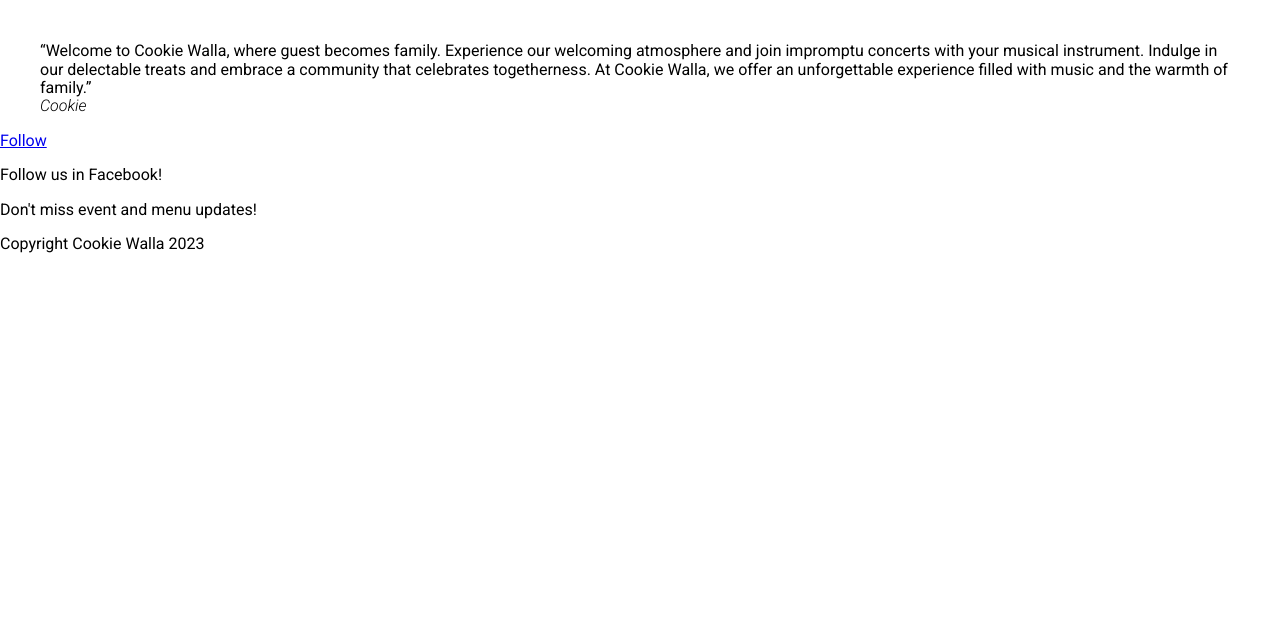
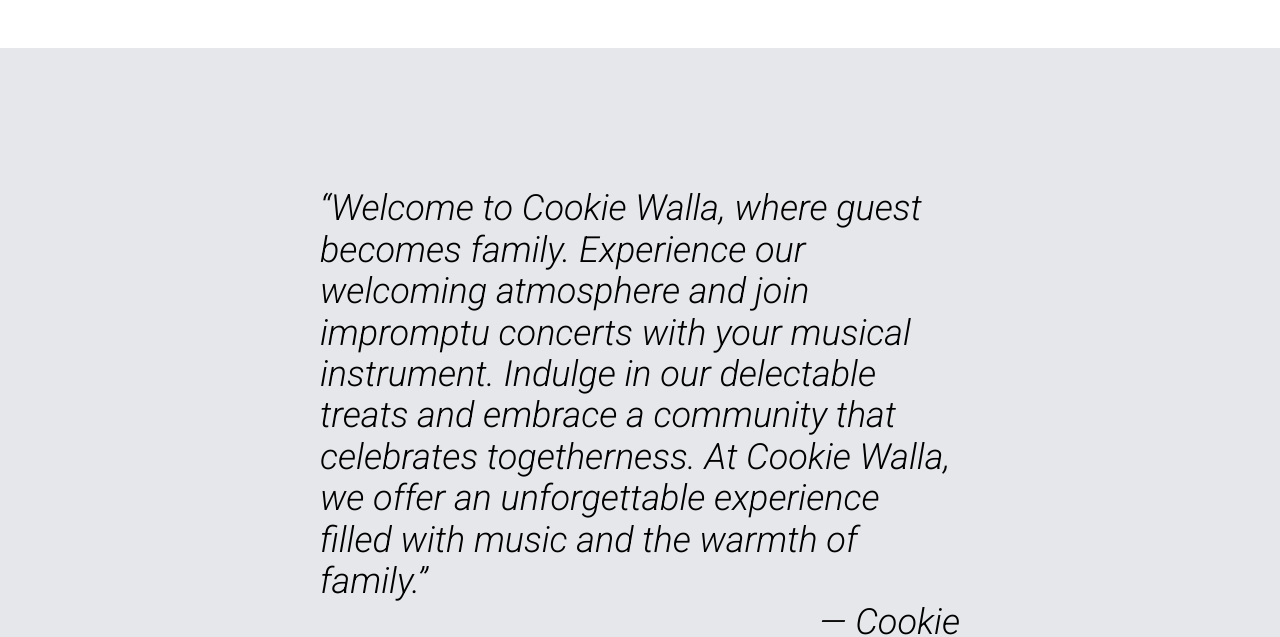
Before and after one commit to ilikhachev42/landing-page, a plain HTML site: page index.html in a window 1280 px wide. Shown: the part 914-1551 px from the top of the page. Before the commit the page ends 1183 px from the top, so only its background shows below. Drawn offline with Linux system fonts and the light colour scheme.

Commit message:
Add CSS for quote, follow and footer sections

```diff
--- a/css/styles.css
+++ b/css/styles.css
@@ -1,7 +1,7 @@
 :root {
   --dark-bg: #1f2937;
 	--main-text: #f9faf8;
-	--secondary-text: #e5e7e8;
+	--secondary-color: #e5e7eb;
 	--button-color: #3882f6;
 	--info-quote: #1f2937;
 }
@@ -40,7 +40,7 @@
 .nav-list ul {
 	display: flex;
 	justify-content: space-between;
-	color: var(--secondary-text);
+	color: var(--secondary-color);
 	font-size: 18px;
 	list-style: none;
 	padding: 0;
@@ -88,7 +88,7 @@
 }
 
 .welcome-flex p {
-	color: var(--secondary-text);
+	color: var(--secondary-color);
 }
 
 .welcome a {
@@ -133,5 +133,81 @@
 }
 
 .specials-flex p {
+	font-size: 18px;
+}
 
+.quote {
+	background-color: var(--secondary-color);
+	width: 100%;
 }
+
+.quote blockquote {
+	font-size: 36px;
+	font-weight: 300;
+	font-style: italic;
+	padding: 140px 25% 140px 25%;
+	margin: 0;
+}
+
+blockquote footer {
+	text-align: right;
+}
+
+blockquote footer::before {
+	content: '\2014 \00AD';
+	text-align: right;
+}
+
+.follow-section {
+	width: 1025px;
+	height: 150px;
+	margin: 100px auto;
+	padding-left: 120px;
+	padding-top: 55px;
+	background-color: var(--button-color);
+	color: var(--main-text);
+	border-radius: 10px;
+}
+
+.follow-section a {
+	float: right;
+	color: var(--main-text);
+	border: 2px solid var(--main-text);
+	font-size: 24px;
+	font-weight: 700;
+	width: 130px;
+	height: 40px;
+	margin-right: 120px;
+	padding-top: 5px;
+	background-color: var(--button-color);
+	border-radius: 8px;
+	text-decoration: none;
+	text-align: center;
+}
+
+.follow-section p {
+	margin: 0;
+	padding: 0;
+}
+
+.follow-section p:first-of-type {
+	font-size: 24px;
+	font-weight: 700;
+}
+
+.copyright {
+	width: 100%;
+	height: 100px;
+	background-color: var(--dark-bg);
+	color: var(--secondary-color);
+}
+
+.copyright div {
+	height: 100%;
+	text-align: center;
+}
+
+.copyright div p {
+	margin: 0;
+	padding-top: 40px;
+}
```
